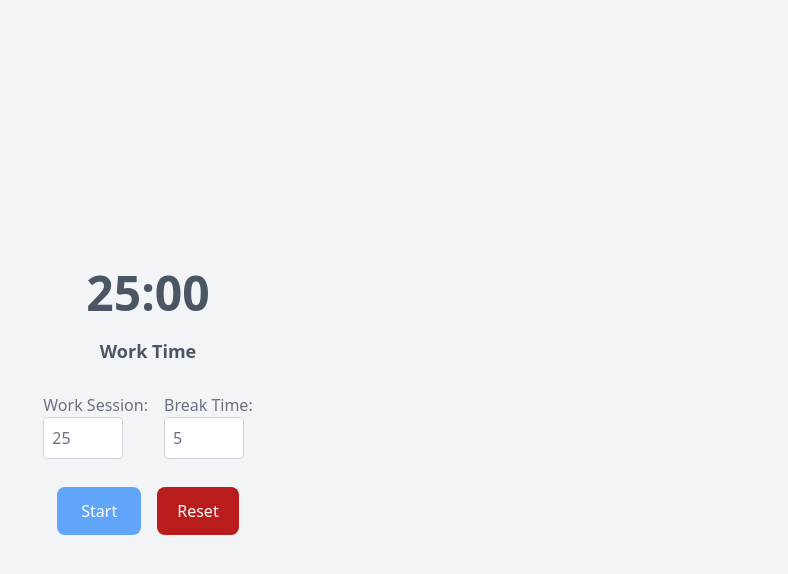
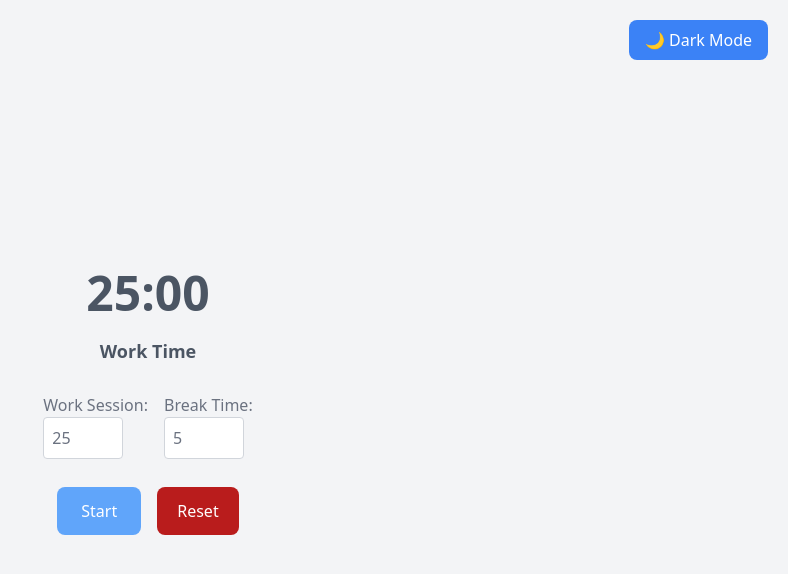
Before and after one commit to veefa/timer-app, a React (Vite) app: page / in a window 1280 px wide. Shown: the top 574 px of the page, without its empty margins (492-1280 px from the left). Built offline with nearby package versions, Linux system fonts and the light colour scheme.

Commit message:
add dark mood

```diff
--- a/src/App.tsx
+++ b/src/App.tsx
@@ -1,10 +1,32 @@
-import React from "react";
+import React,{ useState, useEffect } from "react";
 import './index.css'
 import Timer from "./Timer";
 
 const App: React.FC = () => {
+
+  const [darkMode, setDarkMode] = useState<boolean>(() => {
+    return localStorage.getItem("darkMode") === "true";
+});
+
+// Save Dark Mode preference to localStorage
+  useEffect(() => {
+    localStorage.setItem("darkMode", darkMode.toString());
+  }, [darkMode]);
+
   return (
-    <div className="flex justify-center items-center bg-gray-100 h-screen">
+    <div className={`flex justify-center items-center h-screen transition-all ${
+      darkMode ? "bg-gray-900 text-white" : "bg-gray-100 text-gray-900"
+    }`}>
+
+      {/* Dark Mode Toggle */}
+      <button
+        onClick={() => setDarkMode(!darkMode)}
+        className="top-5 right-5 absolute bg-blue-500 px-4 py-2 rounded-lg text-white"
+      >
+        {darkMode ? "☀️ Light Mode" : "🌙 Dark Mode"}
+      </button>
+
+      {/* Timer Component */}
       <Timer />
     </div>
   );
--- a/src/Timer.tsx
+++ b/src/Timer.tsx
@@ -6,6 +6,7 @@ const Timer: React.FC = () => {
     const [mode, setMode] = useState<"work" | "break">("work");
     const [breakLength, setBreakLength] = useState<number>(5); // Default: 5 min break
     const [sessionLength, setSessionLength] = useState<number>(25); // Default: 25 min
+
 
     //  Start/Pause functionality
     useEffect(() => {
```
